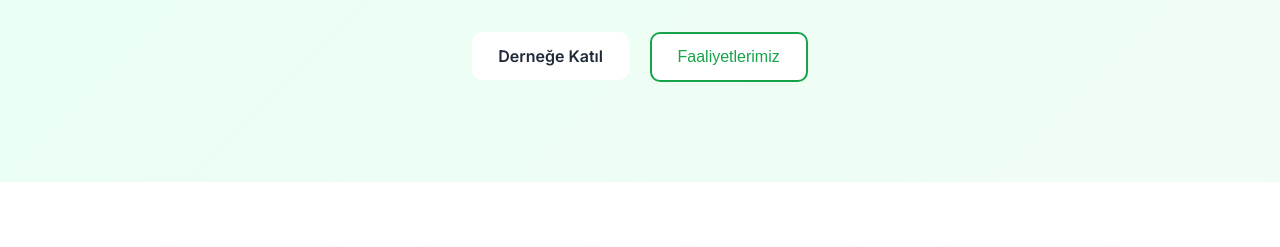
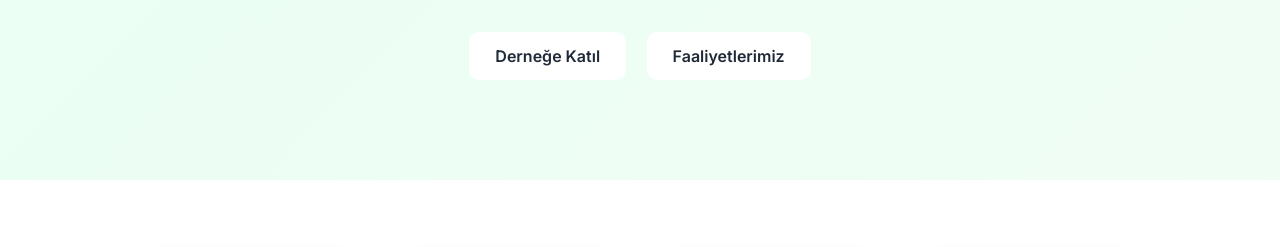
Before and after one commit to Eray24/association-website, a plain HTML site: page index.html in a window 1280 px wide. Shown: the part 357-604 px from the top of the page. Drawn offline with Linux system fonts and the light colour scheme.

Commit message:
Faaliyetlerimiz butonu güncelleştirildi

```diff
--- a/index.html
+++ b/index.html
@@ -35,7 +35,7 @@
       </p>
       <div class="buttons">
         <a href="register.html" class="primary">Derneğe Katıl</a>
-        <button class="secondary">Faaliyetlerimiz</button>
+        <a href="announcements.html" class="primary">Faaliyetlerimiz</a>
       </div>
     </section>
 
```
